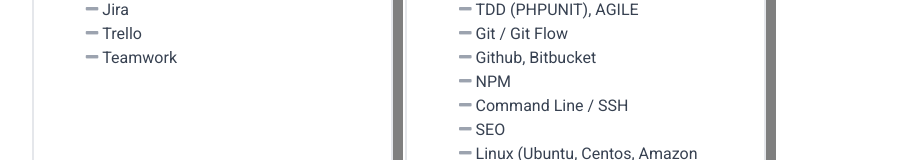
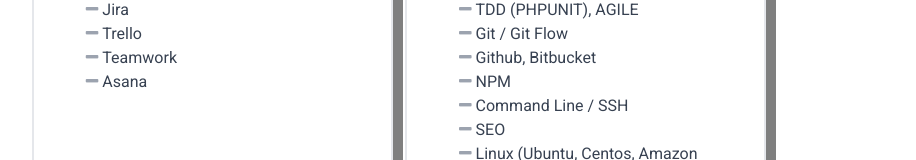
Before and after one commit to marcelooblan2016/mmo.nuxt, a Nuxt app: page /skills in a window 1280 px wide. Shown: the part 790-950 px from the top of the page, without its empty margins (241-1157 px from the left). Built offline with nearby package versions, Linux system fonts and the light colour scheme.

Commit message:
follow up update skills

```diff
--- a/mixins/global.js
+++ b/mixins/global.js
@@ -92,7 +92,8 @@
                     lists: [
                         "Jira",
                         "Trello",
-                        "Teamwork"
+                        "Teamwork",
+                        "Asana"
                     ],
                 },
                 {
```
